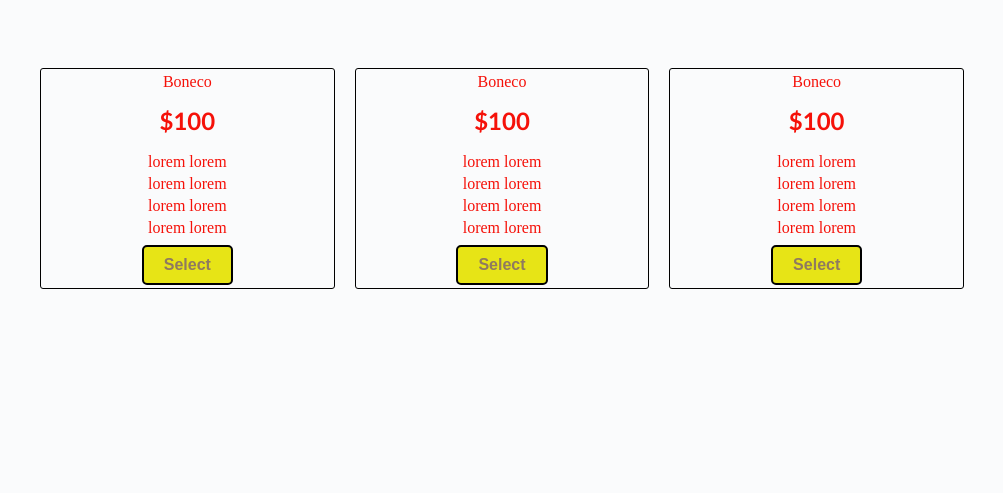
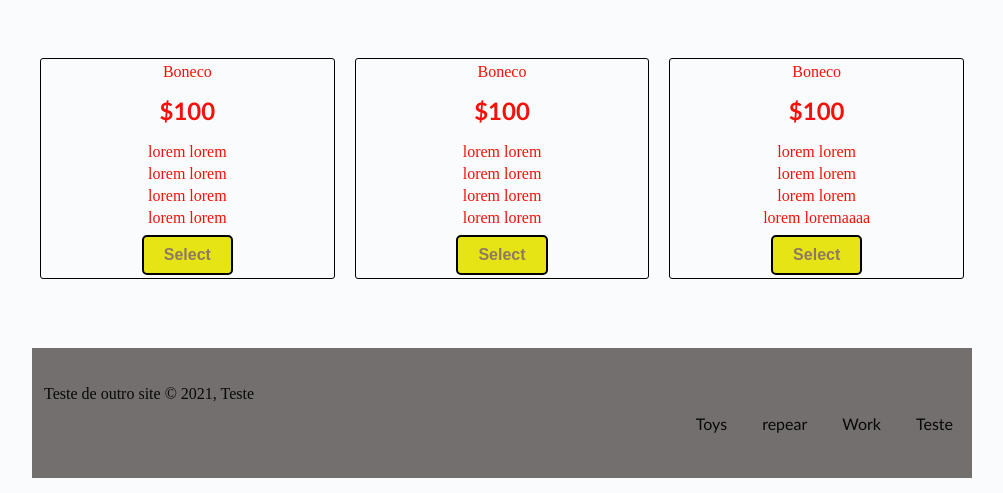
Before and after one commit to Rtheodor/produtoy, a plain HTML site: page index.html in a window 1280 px wide. Shown: the part 1314-1807 px from the top of the page, without its empty margins (138-1141 px from the left). Before the commit the page ends 1626 px from the top, so only its background shows below. Drawn offline with Linux system fonts and the light colour scheme.

Commit message:
Finalizado page productoy

```diff
--- a/index.html
+++ b/index.html
@@ -128,11 +128,43 @@
                         <li>lorem lorem</li>
                         <li>lorem lorem</li>
                         <li>lorem lorem</li>
-                        <li>lorem lorem</li>
+                        <li>lorem loremaaaa</li>
                     </ol>
                     <button type="button" class="btn">Select</button>
                 </div>
             </section>
+            <footer>
+
+                <div class="rodape">
+                    <div >
+                        <div >
+                            <div>
+                                <span>Teste de outro site © 2021, Teste </span>
+                            </div>
+
+                            <div>
+                                <div class="rodape-menu">
+                                    <ul>
+                                        <li>
+                                            <a href="#">Toys</a>
+                                        </li>
+                                        <li>
+                                            <a href="#">repear</a>
+                                        </li>
+                                        <li>
+                                            <a href="#">Work</a>
+                                        </li>
+                                        <li>
+                                            <a href="#">Teste</a>
+                                        </li>
+                                    </ul>
+                                </div>
+                            </div>
+
+                        </div>
+
+                    </div>
+            </footer>
         </div>
     </div>
 </body>
--- a/style.css
+++ b/style.css
@@ -91,7 +91,7 @@ input {
 }
 container {
     height: 10em;
-    position: relative
+    position: relative;
 }
 
 
@@ -119,15 +119,39 @@ container {
     flex-direction: column;
     align-items: center;
     text-align: center;
-    width: calc(100% / 3);
+    width: calc(100%);
     margin: 10px;
     border: 1px solid #000;
     border-radius: 3px;
 }
 
 #valor{
-    margin-top: 60px;
+    margin-top: 50px;
     display: flex;
-    flex-direction: row;
-    justify-content: center;
+
 }
+
+.rodape {
+    padding: 28px 0;
+    margin-top: 55px;
+    background-color: #746f6f; }
+
+.rodape span,
+
+.rodape a {
+      color: #080808;
+}
+
+.rodape a:hover {
+      color:#ff0062;
+}
+
+.rodape-menu ul {
+    text-align: right;
+    margin: 0;
+}
+
+.rodape-menu li {
+    display: inline-block;
+    padding-left: 20px;
+}
```
